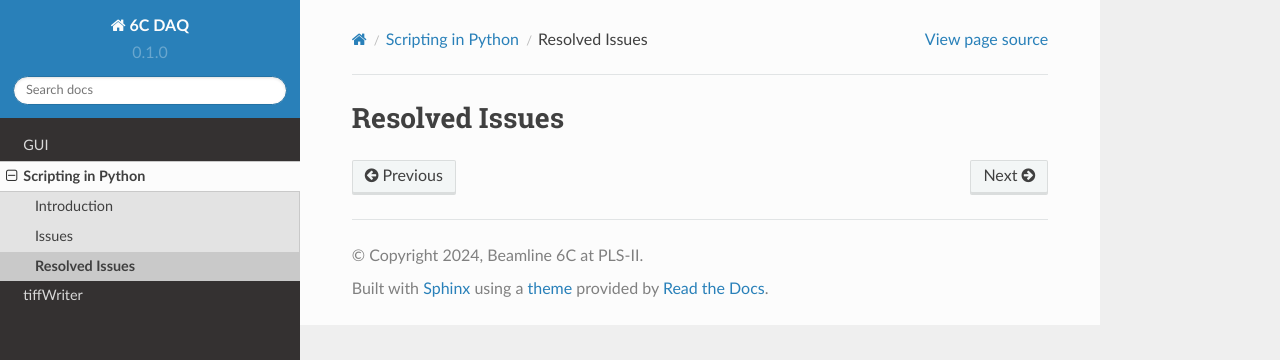
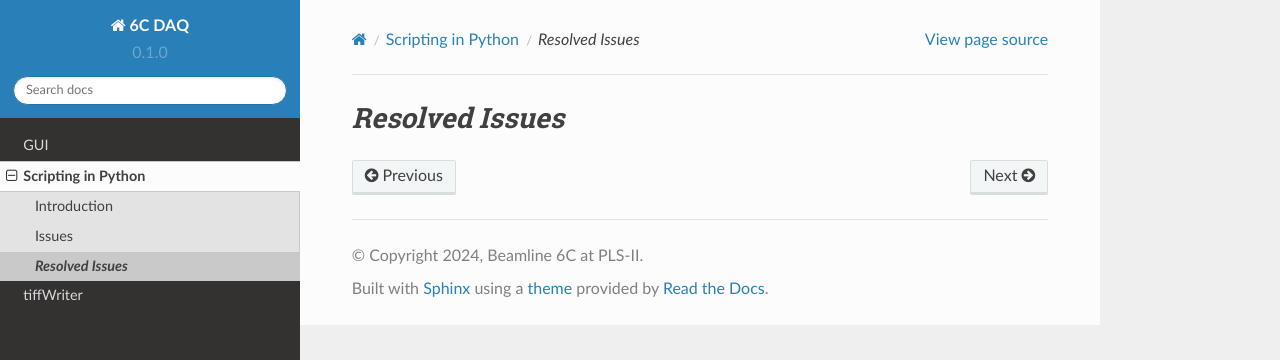
Before and after one commit to limjh0/6C_DAQ, a Sphinx documentation site: the page built from docs/source/scripting/resolved_issues.rst, in a window 1280 px wide. Shown: the top 360 px of the page. Built offline with Sphinx 7.4.7 and the Read the Docs theme 2.0.0, drawn with Linux system fonts in a browser that asks for light colours.

```diff
--- a/docs/source/GUI/resolved_issues.rst
+++ b/docs/source/GUI/resolved_issues.rst
@@ -1,4 +1,4 @@
-Resolved Issues
+*Resolved Issues*
 ===============
 
 ``G001`` Save button을 눌렀을 때 16-bit tiff로 저장되게: ``조치 완료됨`` (김상우, 20240912)
--- a/docs/source/scripting/resolved_issues.rst
+++ b/docs/source/scripting/resolved_issues.rst
@@ -1,2 +1,2 @@
-Resolved Issues
+*Resolved Issues*
 ===============
--- a/docs/source/tiffWriter/resolved_issues.rst
+++ b/docs/source/tiffWriter/resolved_issues.rst
@@ -1,4 +1,4 @@
-Resolved Issues
+*Resolved Issues*
 ===============
 
 ``T001`` .h5 file을 압축을 풀어 저장할 storage server의 target director가 없을 때 (없어졌을 때) 처리 -> ``수정 완료됨`` (김상우 20240912; commit b6129d77fe39accc501f408fe9700bda03a04196)
```
